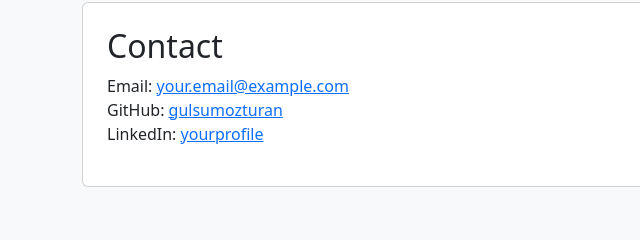
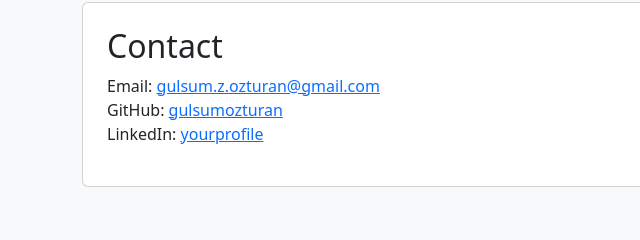
Before and after one commit to gulsumozturan/personal-website, a plain HTML site: page index.html in a window 1280 px wide. Shown: the part 949-1189 px from the top of the page, 0-640 px from the left. Drawn offline with nearby package versions, Linux system fonts and the light colour scheme.

Commit message:
Update contact email in index.html

```diff
--- a/index.html
+++ b/index.html
@@ -53,7 +53,7 @@
         <div id="contact" class="card p-4">
             <h2>Contact</h2>
             <p>
-                Email: <a href="mailto:your.email@example.com">your.email@example.com</a><br>
+                Email: <a href="mailto:your.email@example.com">gulsum.z.ozturan@gmail.com</a><br>
                 GitHub: <a href="https://github.com/gulsumozturan" target="_blank">gulsumozturan</a><br>
                 LinkedIn: <a href="https://linkedin.com/in/yourprofile" target="_blank">yourprofile</a>
             </p>
```
